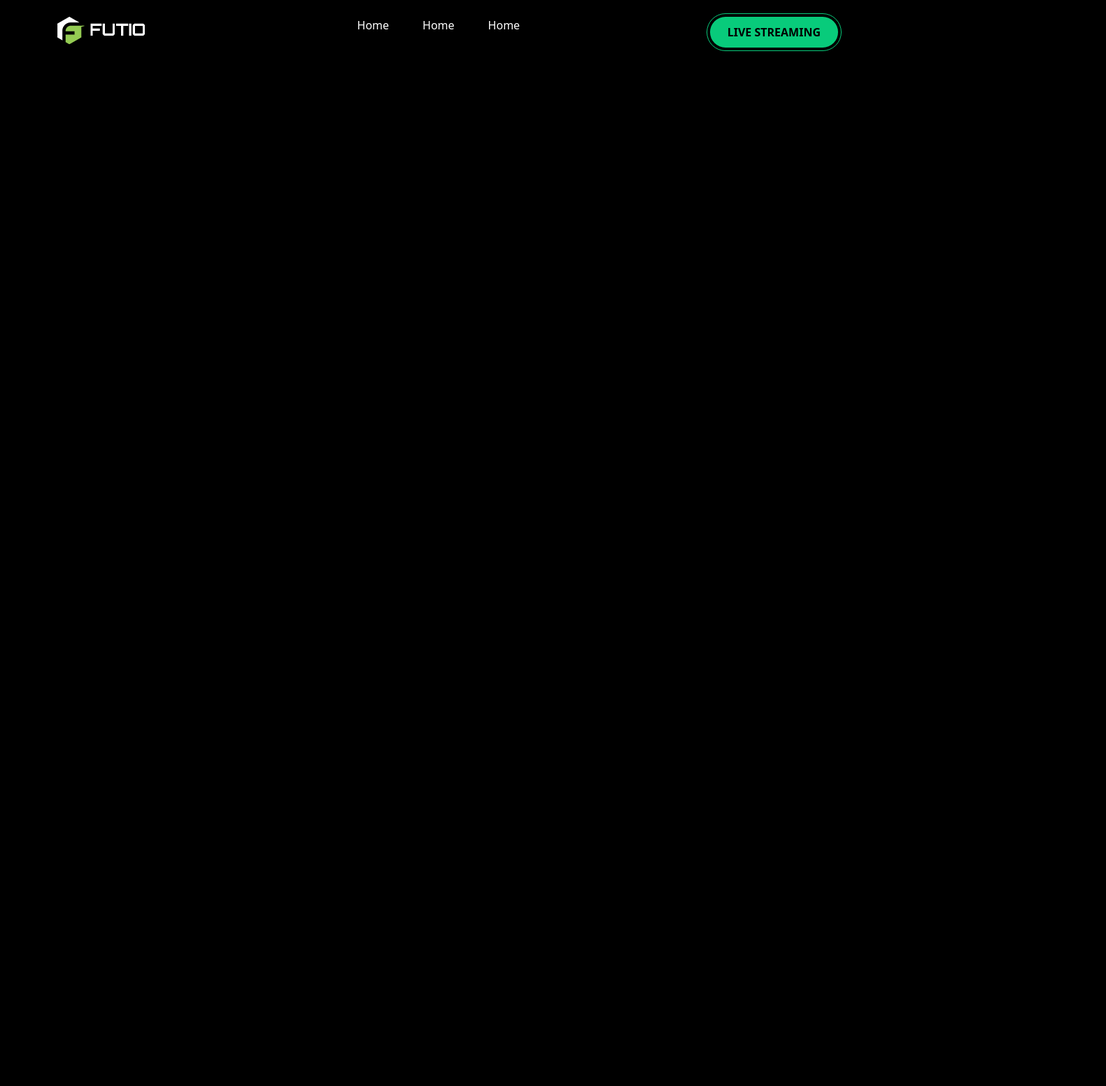
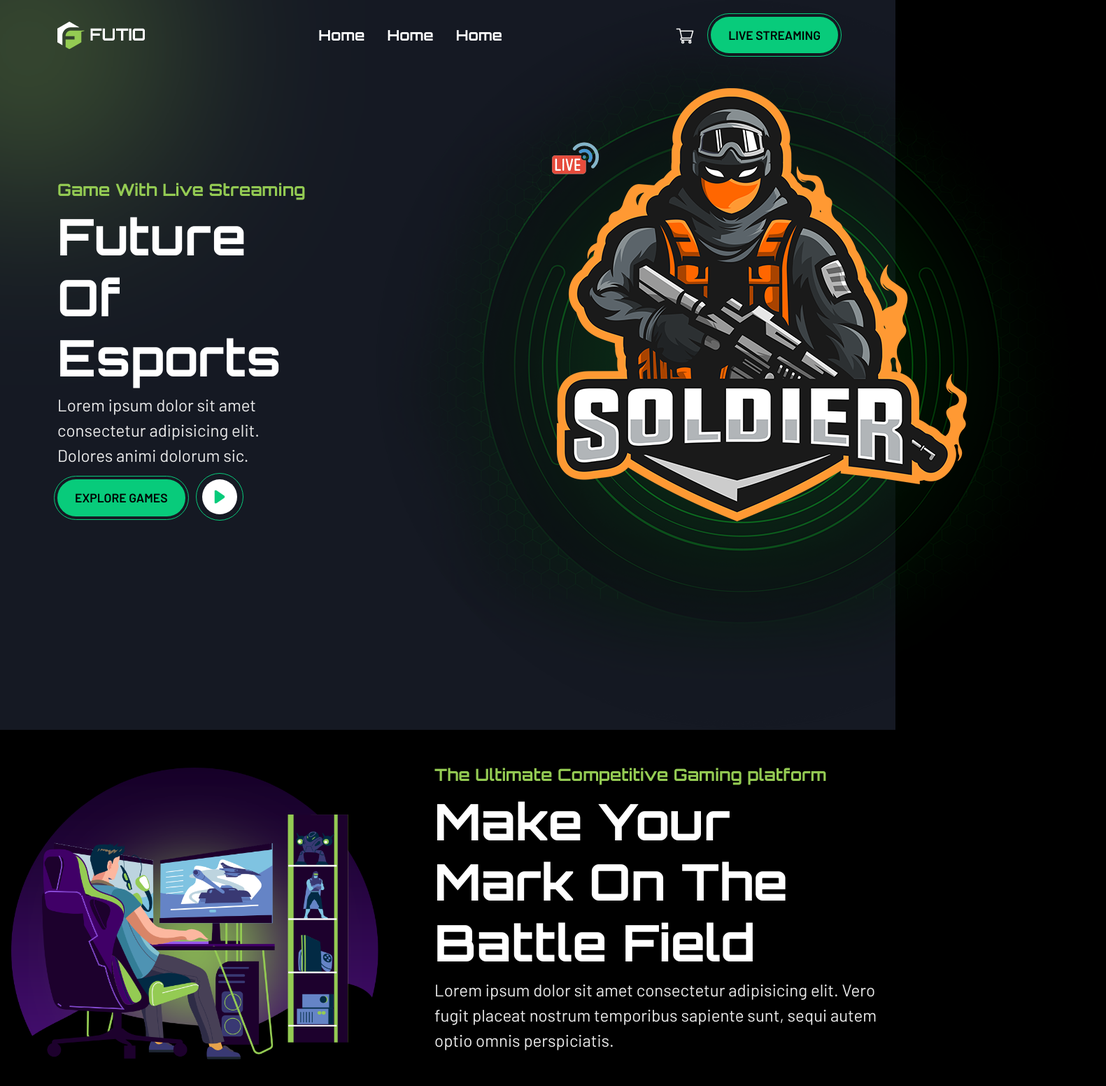
Before and after one commit to giuliabaratella/proj-html-vuejs, a Vue app: page / in a window 1280 px wide. Shown: the top 1552 px of the page at 70% size, 1581 px wide, since content can reach past the window. Before the commit the page ends 800 px from the top, so only its background shows below. Built offline with nearby package versions, Linux system fonts and the light colour scheme.

Commit message:
updated header / added hero base structure/ added Features section base structure

```diff
--- a/src/App.vue
+++ b/src/App.vue
@@ -1,12 +1,20 @@
 <template>
   <HeaderComponent/>
+  <HeroComponent/>
+  <FeaturesComponent/>
 </template>
 
 <script>
-import HeaderComponent from './components/HeaderComponent.vue'
+import HeaderComponent from './components/HeaderComponent.vue';
+import HeroComponent from './components/HeroComponent.vue';
+import FeaturesComponent from './components/FeaturesComponent.vue';
+
+
   export default {
     components:{
       HeaderComponent,
+      HeroComponent,
+      FeaturesComponent,
     }
 
   }
@@ -14,4 +22,5 @@ import HeaderComponent from './components/HeaderComponent.vue'
 
 <style lang="scss" scoped>
 
+
 </style>
--- a/src/assets/styles/main.scss
+++ b/src/assets/styles/main.scss
@@ -7,15 +7,48 @@ $fa-font-path: '../webfonts';
 @import '@fortawesome/fontawesome-free/scss/regular.scss';
 @import '@fortawesome/fontawesome-free/scss/brands.scss';
 
+@import url('https://fonts.googleapis.com/css2?family=Barlow:wght@300;400;600&family=Orbitron:wght@400;600;700;900&display=swap');
+
 
 // general
 body{
     background-color: $colorBlack;
     color: $colorWhite;
+    font-family: $fontSecondary;
 }
+h1, h2, h3, h4 {
+    font-family: $fontPrimary;
+}
+h2 {
+    font-weight: bold;
+    font-size: 4.5em;
+}
+h4 {
+    color: $colorHover;
+    font-weight: bold;
+
+}
+p{
+    font-size: 1.5em;
+    color:$colorLight;
+}
+
+a{
+    text-decoration: none;
+    color: $colorWhite !important;
+}
+li {
+    list-style-type: none;
+}
+section{
+    padding-top: 50px;
+    padding-bottom: 50px;
+}
+
+// buttons
 button {
     background-color: $colorPrimary;
-    padding: 10px 25px;
+    padding: 13px 25px;
     text-transform: uppercase;
     font-weight: bold;
     border: 0;
@@ -23,16 +56,27 @@ button {
     outline: 1px solid $colorPrimary;
     border-radius: 50px;
     transition: all 0.4s;
+    font-size: 1.1em;
     &:hover {
         background-color: $colorHover;
         outline-offset: 4px;
         outline: 1px solid $colorHover;
     }
 }
-a{
-    text-decoration: none;
-    color: $colorWhite;
+.play-btn {
+    width: 50px;
+    height: 50px;
+    background-color: $colorWhite;
+    padding: 10px;
+    border-radius: 50%;
+    display: flex;
+    align-items: center;
+    justify-content: center;
+    outline-offset: 8px;
+    outline: 1px solid $colorPrimary;
+    &:hover{
+        cursor: pointer;
+
     }
-li {
-    list-style-type: none;
+
 }
--- a/src/assets/styles/partials/_variables.scss
+++ b/src/assets/styles/partials/_variables.scss
@@ -5,3 +5,7 @@ $colorLight: #ebebeb;
 $colorDark:#30405f;
 $colorLive: #ff9933;
 $colorWhite:#ffffff;
+
+// font
+$fontPrimary: 'Orbitron', sans-serif;
+$fontSecondary: 'Barlow', sans-serif;
--- /dev/null
+++ b/src/components/FeaturesComponent.vue
@@ -0,0 +1,35 @@
+<template>
+    <section id="features">
+        <div class="d-flex flex-column-reverse flex-md-row align-items-center column-gap-5">
+            <div class=" features-img-box w-100 w-md-50 px-3">
+                <img src="../assets/images/features-illus.png" alt="Features illustration">
+            </div>
+            <div class="px-3">
+                <h4>The Ultimate Competitive Gaming platform</h4>
+                <h2>Make Your Mark On The Battle Field</h2>
+                <p>Lorem ipsum dolor sit amet consectetur adipisicing elit. Vero fugit placeat nostrum temporibus sapiente sunt, sequi autem optio omnis perspiciatis.</p>
+            </div>
+        </div>
+
+    </section>
+</template>
+
+<script>
+    export default {
+        name: 'FeaturesComponent',
+    }
+</script>
+
+<style lang="scss" scoped>
+@use '../assets/styles/partials/variables' as *;
+#features{
+    .features-img-box{
+        width: 50%;
+        img{
+            width: 100%;
+        }
+    }
+
+}
+
+</style>
--- a/src/components/HeaderComponent.vue
+++ b/src/components/HeaderComponent.vue
@@ -1,18 +1,20 @@
 <template>
     <header>
-        <div class="container py-4 d-flex justify-content-between ">
+        <div class="container py-4 d-flex justify-content-between align-items-center">
             <div>
                 <img src="../assets/images/logo.png" alt="Futio">
             </div>
             <nav>
-                <ul class="d-flex column-gap-5 ">
-                    <li><a href="#" @clik.prevent>Home</a></li>
-                    <li><a href="#" @clik.prevent>Home</a></li>
-                    <li><a href="#" @clik.prevent>Home</a></li>
-
+                <ul class="nav">
+                    <li class="nav-item"><a class="nav-link" href="#" @clik.prevent>Home</a></li>
+                    <li class="nav-item"><a class="nav-link" href="#" @clik.prevent>Home</a></li>
+                    <li class="nav-item"><a class="nav-link" href="#" @clik.prevent>Home</a></li>
                 </ul>
             </nav>
-            <div>
+            <div class="d-flex column-gap-4 align-items-center">
+              <a href="#" @click.prevent>
+                <img src="../assets/images/cart-icon.png" alt="Cart">
+              </a>
                 <button class="">Live Streaming</button>
             </div>
         </div>
@@ -28,5 +30,25 @@
 </script>
 
 <style lang="scss" scoped>
+@use '../assets/styles/partials/variables' as *;
+header{
+    z-index: 1000;
+    position: absolute;
+    top: 0;
+    left: 0;
+    right: 0;
+}
+nav{
+    ul{
+        font-family: $fontPrimary;
+        li a{
+            font-size: 1.3em;
+            font-weight: 700;
+            &:hover{
+                color: $colorHover !important;
+            }
+        }
+    }
+}
 
 </style>
--- /dev/null
+++ b/src/components/HeroComponent.vue
@@ -0,0 +1,50 @@
+<template>
+    <div id="hero">
+        <div class="container">
+            <div class="row justify-content-between align-items-center">
+                <div class="hero-text col-12 col-md-4 pb-5 pt-md-0">
+                    <h4>Game With Live Streaming</h4>
+                    <h2>Future Of Esports</h2>
+                    <p>Lorem ipsum dolor sit amet consectetur adipisicing elit. Dolores animi dolorum sic.</p>
+                    <div class="d-flex">
+                        <button class="me-4">Explore Games</button>
+                        <div class="play-btn">
+                            <img src="../assets/images/play-icon.png" alt="icon">
+                        </div>
+                    </div>
+                </div>
+                <div class="img-hero-box col-md-8 d-none d-md-block">
+                    <img src="../assets/images/index-banner-illus.png" alt="Index banner">
+                </div>
+            </div>
+
+
+        </div>
+
+    </div>
+</template>
+
+<script>
+    export default {
+
+    }
+</script>
+
+<style lang="scss" scoped>
+@use '../assets/styles/partials/variables' as *;
+#hero {
+    background-image: url(../assets/images/index-banner-bg.png);
+    background-size: cover;
+        .hero-text {
+            padding-top: 200px;
+        }
+
+    width: 100%;
+
+        .img-hero-box{
+            width: 60%;
+
+        }
+}
+
+</style>
```
Lines whose indentation alone changed are shown as unchanged.
